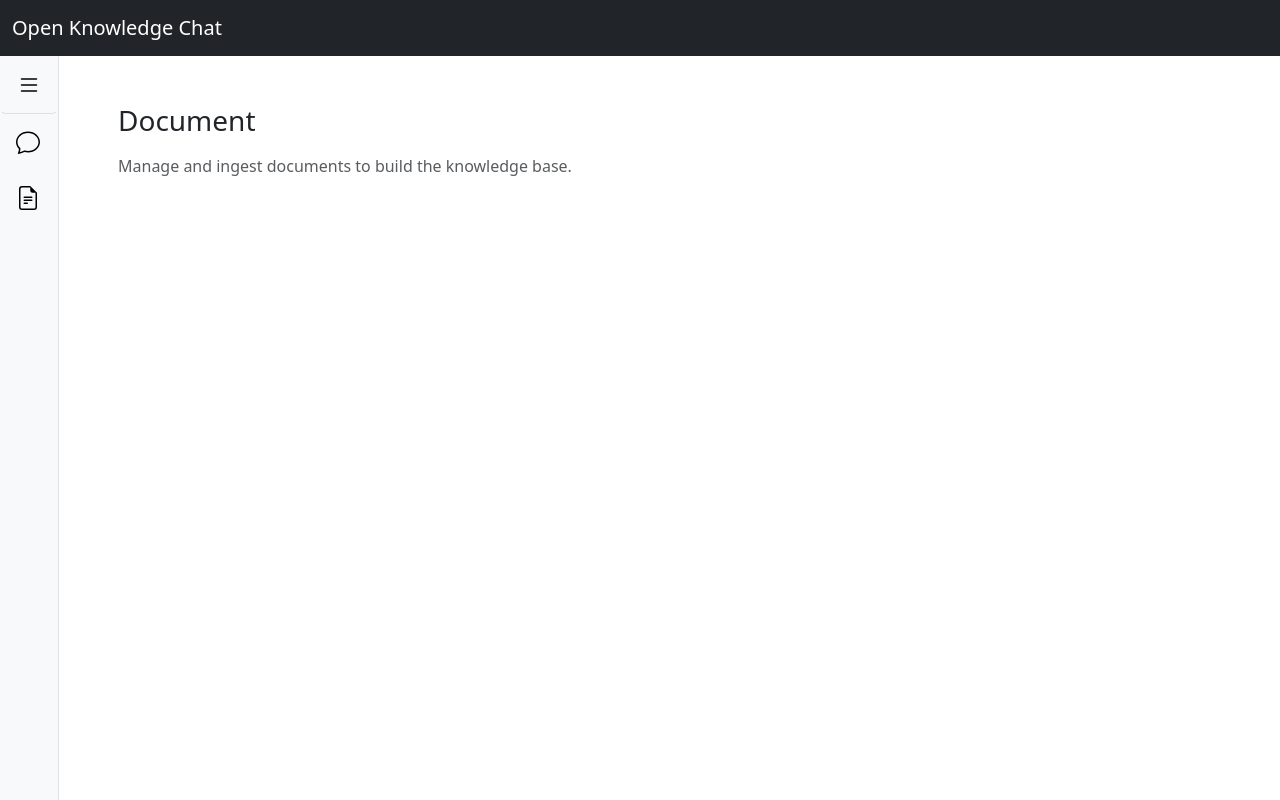
After one commit to witoong623/Open-Knowledge-Chat, a Django app: template open_knowledge_chat/templates/document/index.html in a window 1280 px wide. The commit adds this page. Run offline with Django 5.2, Linux system fonts and the light colour scheme; the template is opened without the code that fills it, so the values that code supplies are empty; some libraries are stand-ins or nearby versions.

Commit message:
add document page, use left nav bar

```diff
--- a/config/urls.py
+++ b/config/urls.py
@@ -24,4 +24,5 @@ urlpatterns = [
     path('login/', auth_views.LoginView.as_view(template_name='registration/login.html'), name='login'),
     path('logout/', auth_views.LogoutView.as_view(), name='logout'),
     path('', include('chat.urls')),
+    path('', include('document.urls')),
 ]
--- a/open_knowledge_chat/templates/base.html
+++ b/open_knowledge_chat/templates/base.html
@@ -22,6 +22,24 @@
     <script src="{% static 'marked-18.0.5.umd.min.js' %}"></script>
     <script src="{% static 'purify-3.4.10.min.js' %}"></script>
 
+    <style>
+        [x-cloak] { display: none !important; }
+        /* Collapsed left sidebar width; content is padded so it is never hidden. */
+        .app-content { padding-left: 4.5rem; }
+        .app-sidebar {
+            top: 56px;
+            bottom: 0;
+            left: 0;
+            z-index: 1030;
+            transition: width .2s ease;
+        }
+        .app-sidebar.open {
+            width: 280px;
+            z-index: 1045;
+            box-shadow: 0.5rem 0 1rem rgba(0, 0, 0, .15);
+        }
+    </style>
+
     {% block extra_head %}{% endblock %}
 </head>
 <body hx-headers='{"x-csrftoken": "{{ csrf_token }}"}'>
@@ -40,6 +58,7 @@
         </div>
     </nav>
 
+    <div class="app-content">
         {% if messages %}
         <div class="container-fluid mt-2">
             {% for message in messages %}
@@ -52,6 +71,50 @@
         {% endif %}
 
         {% block content %}{% endblock %}
+    </div>
+
+    <!-- Left-side collapsible navigation. Collapsed shows icons only; expanded overlays the content. -->
+    {% with app=request.resolver_match.app_name %}
+    <nav x-data="{ open: false }"
+         class="app-sidebar d-flex flex-column flex-shrink-0 bg-body-tertiary border-end position-fixed"
+         :class="{ 'open': open }">
+        <button type="button"
+                class="btn btn-link link-body-emphasis text-decoration-none d-flex align-items-center p-3 border-bottom"
+                @click="open = !open"
+                :aria-expanded="open"
+                :title="open ? 'Collapse menu' : 'Expand menu'">
+            <svg width="24" height="24" fill="currentColor" viewBox="0 0 16 16" aria-hidden="true">
+                <path fill-rule="evenodd"
+                      d="M2.5 12a.5.5 0 0 1 .5-.5h10a.5.5 0 0 1 0 1H3a.5.5 0 0 1-.5-.5zm0-4a.5.5 0 0 1 .5-.5h10a.5.5 0 0 1 0 1H3a.5.5 0 0 1-.5-.5zm0-4a.5.5 0 0 1 .5-.5h10a.5.5 0 0 1 0 1H3a.5.5 0 0 1-.5-.5z"></path>
+            </svg>
+            <span class="ms-2 fs-5" x-show="open" x-cloak>Menu</span>
+        </button>
+
+        <ul class="nav nav-pills flex-column mb-auto">
+            <li class="nav-item">
+                <a href="{% url 'chat:index' %}"
+                   class="nav-link rounded-0 d-flex align-items-center px-3 py-3 {% if app == 'chat' %}active{% else %}link-body-emphasis{% endif %}"
+                   title="Chat">
+                    <svg width="24" height="24" fill="currentColor" viewBox="0 0 16 16" aria-hidden="true">
+                        <path d="M2.678 11.894a1 1 0 0 1 .287.801 10.97 10.97 0 0 1-.398 2c1.395-.323 2.247-.697 2.634-.893a1 1 0 0 1 .71-.074A8.06 8.06 0 0 0 8 14c3.996 0 7-2.807 7-6 0-3.192-3.004-6-7-6S1 4.808 1 8c0 1.468.617 2.83 1.678 3.894zm-.493 3.905a21.682 21.682 0 0 1-.713.129c-.2.032-.352-.176-.273-.362a9.68 9.68 0 0 0 .244-.637l.003-.01c.248-.72.45-1.548.524-2.319C.743 11.37 0 9.76 0 8c0-3.866 3.582-7 8-7s8 3.134 8 7-3.582 7-8 7a9.06 9.06 0 0 1-2.347-.306c-.52.263-1.639.742-3.468 1.105z"></path>
+                    </svg>
+                    <span class="ms-2" x-show="open" x-cloak>Chat</span>
+                </a>
+            </li>
+            <li class="nav-item">
+                <a href="{% url 'document:index' %}"
+                   class="nav-link rounded-0 d-flex align-items-center px-3 py-3 {% if app == 'document' %}active{% else %}link-body-emphasis{% endif %}"
+                   title="Document">
+                    <svg width="24" height="24" fill="currentColor" viewBox="0 0 16 16" aria-hidden="true">
+                        <path d="M5.5 7a.5.5 0 0 0 0 1h5a.5.5 0 0 0 0-1h-5zM5 9.5a.5.5 0 0 1 .5-.5h5a.5.5 0 0 1 0 1h-5a.5.5 0 0 1-.5-.5zm0 2a.5.5 0 0 1 .5-.5h2a.5.5 0 0 1 0 1h-2a.5.5 0 0 1-.5-.5z"></path>
+                        <path d="M9.5 0H4a2 2 0 0 0-2 2v12a2 2 0 0 0 2 2h8a2 2 0 0 0 2-2V4.5L9.5 0zm0 1v2A1.5 1.5 0 0 0 11 4.5h2V14a1 1 0 0 1-1 1H4a1 1 0 0 1-1-1V2a1 1 0 0 1 1-1h5.5z"></path>
+                    </svg>
+                    <span class="ms-2" x-show="open" x-cloak>Document</span>
+                </a>
+            </li>
+        </ul>
+    </nav>
+    {% endwith %}
 
     <!-- Bootstrap JS bundle -->
     <script src="{% static 'bootstrap-5.3.8.bundle.min.js' %}"
--- /dev/null
+++ b/open_knowledge_chat/templates/document/index.html
@@ -0,0 +1,10 @@
+{% extends 'base.html' %}
+
+{% block title %}Document · Open Knowledge Chat{% endblock %}
+
+{% block content %}
+<div class="container py-5">
+    <h1 class="h3 mb-3">Document</h1>
+    <p class="text-muted">Manage and ingest documents to build the knowledge base.</p>
+</div>
+{% endblock %}
```
Also changed, not shown: CLAUDE.md (+1 -0 lines), open_knowledge_chat/document/urls.py (added, +9 -0 lines), open_knowledge_chat/document/views.py (+7 -2 lines). Lines whose indentation alone changed are shown as unchanged.
